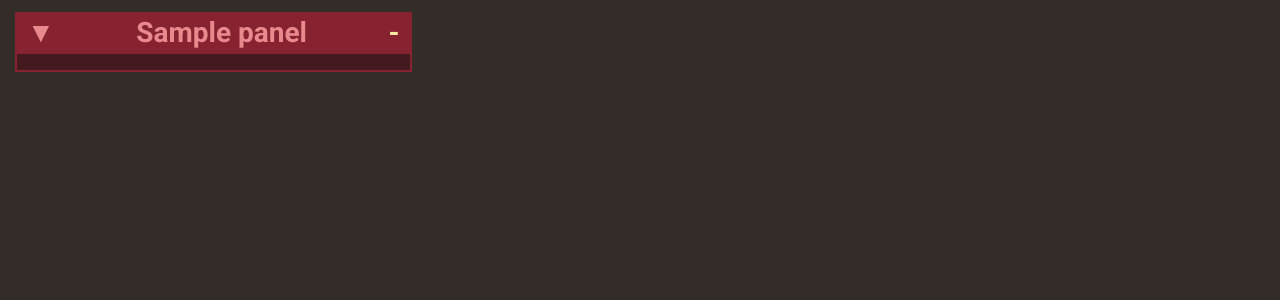
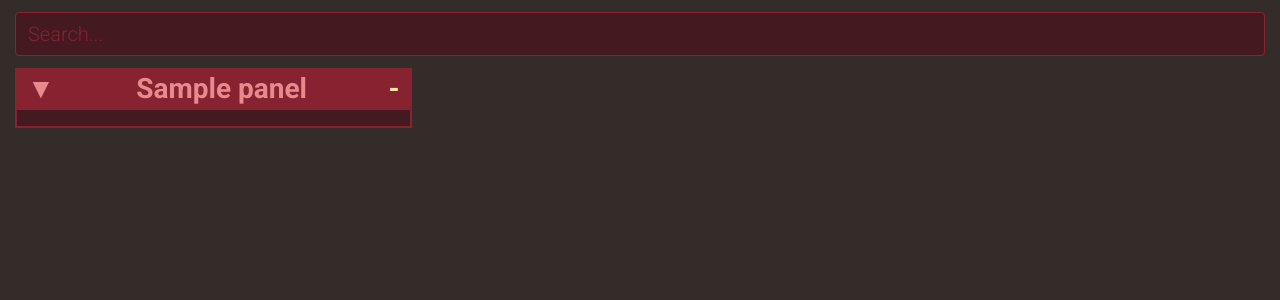
Before and after one commit to caleb98/dmscreen, a PHP site: page / in a window 1280 px wide. Shown: the top 300 px of the page. Run offline with PHP 8.4, Linux system fonts and the light colour scheme; tables that the repository leaves empty or names only in its code hold one stand-in row (values such as "Sample post").

Commit message:
added search bar and input (search functionality not yet implemented)

```diff
--- a/index.php
+++ b/index.php
@@ -29,6 +29,11 @@
 </head>
 <body>
 <div class="container-fluid">
+<div class="row">
+    <div class="col searchbar-container">
+        <input class="form-control searchbar" type="text" placeholder="Search..."/>
+    </div>
+</div>
 <div class="row" id="page-container">
 
 <?php
--- a/scripts/full.js
+++ b/scripts/full.js
@@ -70,11 +70,20 @@ $(document).ready(function() {
 
 });
 
+//Close panel selection windows if a click occurs outside of one that is open
 $(window).click(function(event) {
     if (!event.target.matches(".panel-select-button")) {
         closePanelSwapDropdowns();
     }
-})
+});
+
+$(document).keydown(function(event) {
+    var sb = $(".searchbar");
+    if (event.which === 27) {
+        sb.val("");
+    }
+    sb.focus();
+});
 
 function closePanelSwapDropdowns() {
     $(".panel-select-content").removeClass("show");
--- a/styles/default.css
+++ b/styles/default.css
@@ -136,3 +136,22 @@ body {
     color: var(--frame-subheader-font-color);
     font-weight: 700;
 }
+
+.searchbar {
+    background-color: var(--frame-background-color);
+    margin-top: 12px;
+    font-size: 20px;
+    color: var(--frame-header-font-color);
+    border-color: var(--frame-header-background-color);
+}
+
+.searchbar:focus {
+    background-color: var(--frame-background-color);
+    border: 1px solid var(--frame-header-font-color);
+    color: var(--frame-header-font-color);
+    box-shadow: 0px 0px 5px var(--frame-header-font-color);
+}
+
+.searchbar::placeholder {
+    color: var(--frame-header-background-color);
+}
```
